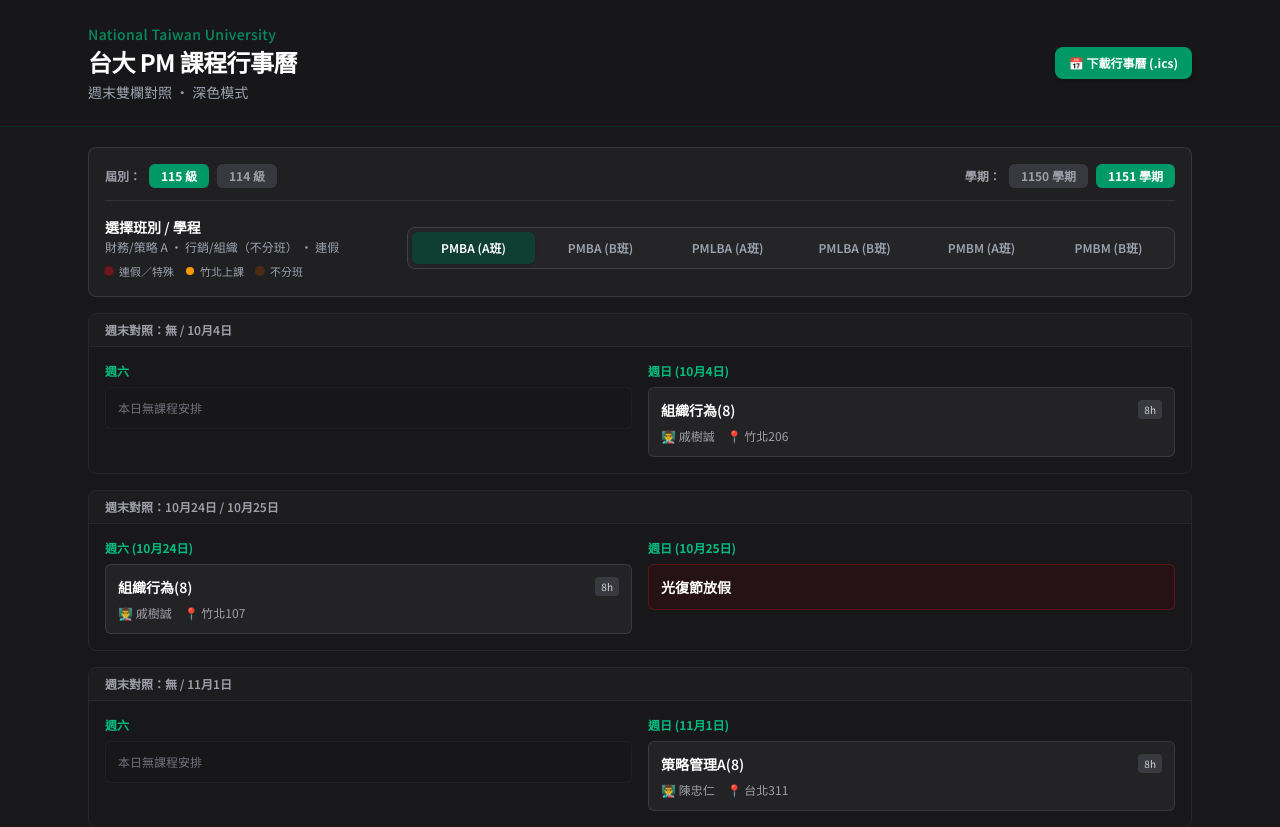
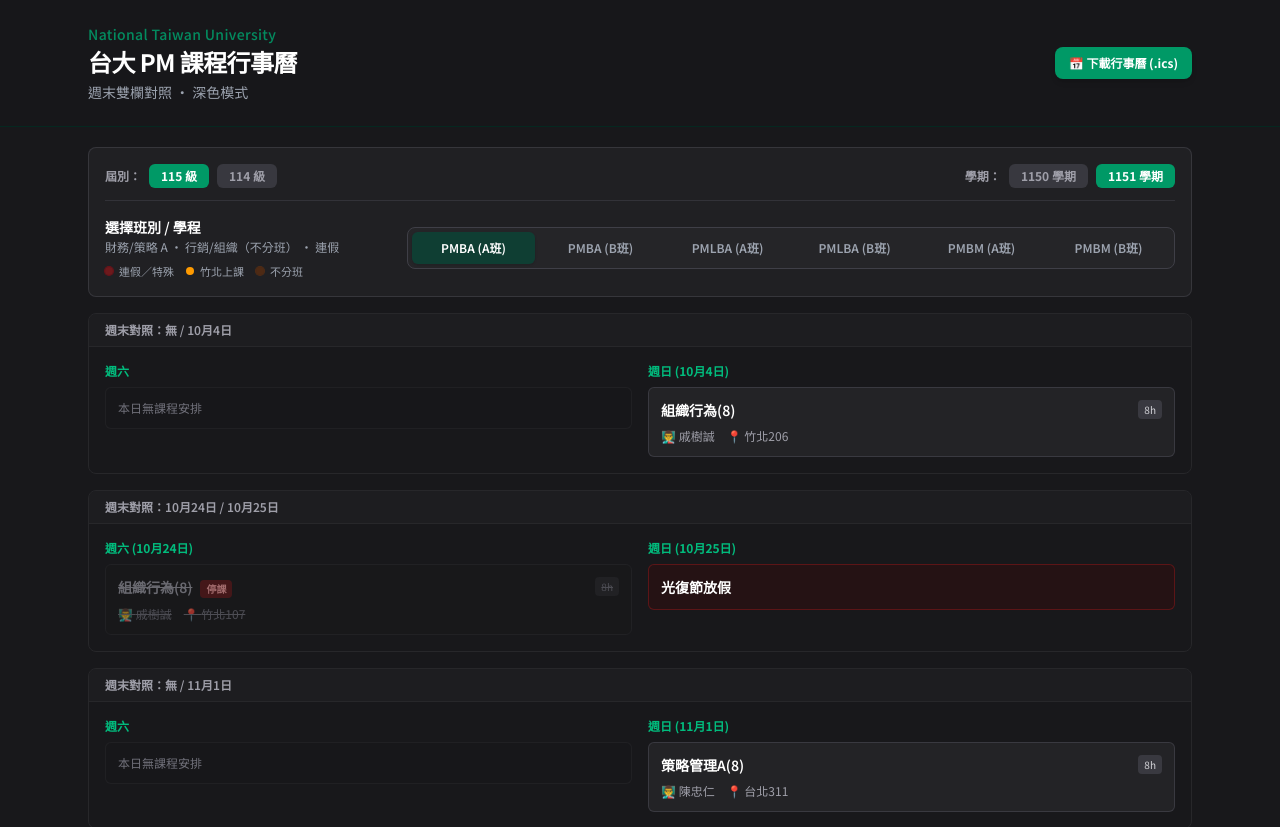
Before and after one commit to Jimlin0428/ntu-pmba-schedule, a React (Vite) app: page / in a window 1280 px wide. Shown: the top 827 px of the page. Built offline with nearby package versions, Linux system fonts and the light colour scheme.

Commit message:
Enhance CourseCard to display cancelled courses
Added cancellation handling to CourseCard component, including visual indicators for cancelled courses.

```diff
--- a/src/components/WeekendSchedule.tsx
+++ b/src/components/WeekendSchedule.tsx
@@ -2,26 +2,38 @@
 
 function CourseCard({ course }: { course: Course }) {
   const isSpecial = course.isSpecial || course.isHoliday;
+  const isCancelled = course.isCancelled === true;
 
   return (
     <div
       className={`rounded-md border p-3 transition-colors ${
-        isSpecial
+        isCancelled
+          ? "border-zinc-800 bg-zinc-900/50 opacity-60"
+          : isSpecial
           ? "border-red-900/60 bg-red-950/30 text-red-200"
           : "border-zinc-700/80 bg-zinc-800/80 hover:border-zinc-600"
       }`}
     >
       <div className="flex items-start justify-between gap-2">
-        <h4 className="text-sm font-semibold text-white">{course.name}</h4>
+        <h4 className="text-sm font-semibold text-white">
+          <span className={isCancelled ? "line-through text-zinc-400" : ""}>
+            {course.name}
+          </span>
+          {isCancelled && (
+            <span className="ml-2 inline-block rounded bg-red-900/70 px-1.5 py-0.5 text-[10px] font-bold text-red-300">
+              停課
+            </span>
+          )}
+        </h4>
         {course.hours > 0 && (
-          <span className="shrink-0 rounded bg-zinc-700/80 px-1.5 py-0.5 text-[10px] text-zinc-300">
+          <span className={`shrink-0 rounded px-1.5 py-0.5 text-[10px] ${isCancelled ? "bg-zinc-800 line-through text-zinc-500" : "bg-zinc-700/80 text-zinc-300"}`}>
             {course.hours}h
           </span>
         )}
       </div>
 
       {(course.teacher || course.classroom) && (
-        <div className="mt-2 flex flex-wrap items-center gap-x-3 gap-y-1 text-xs text-zinc-400">
+        <div className={`mt-2 flex flex-wrap items-center gap-x-3 gap-y-1 text-xs ${isCancelled ? "line-through text-zinc-500" : "text-zinc-400"}`}>
           {course.teacher && <span>👨‍🏫 {course.teacher}</span>}
           {course.classroom && <span>📍 {course.classroom}</span>}
         </div>
```
